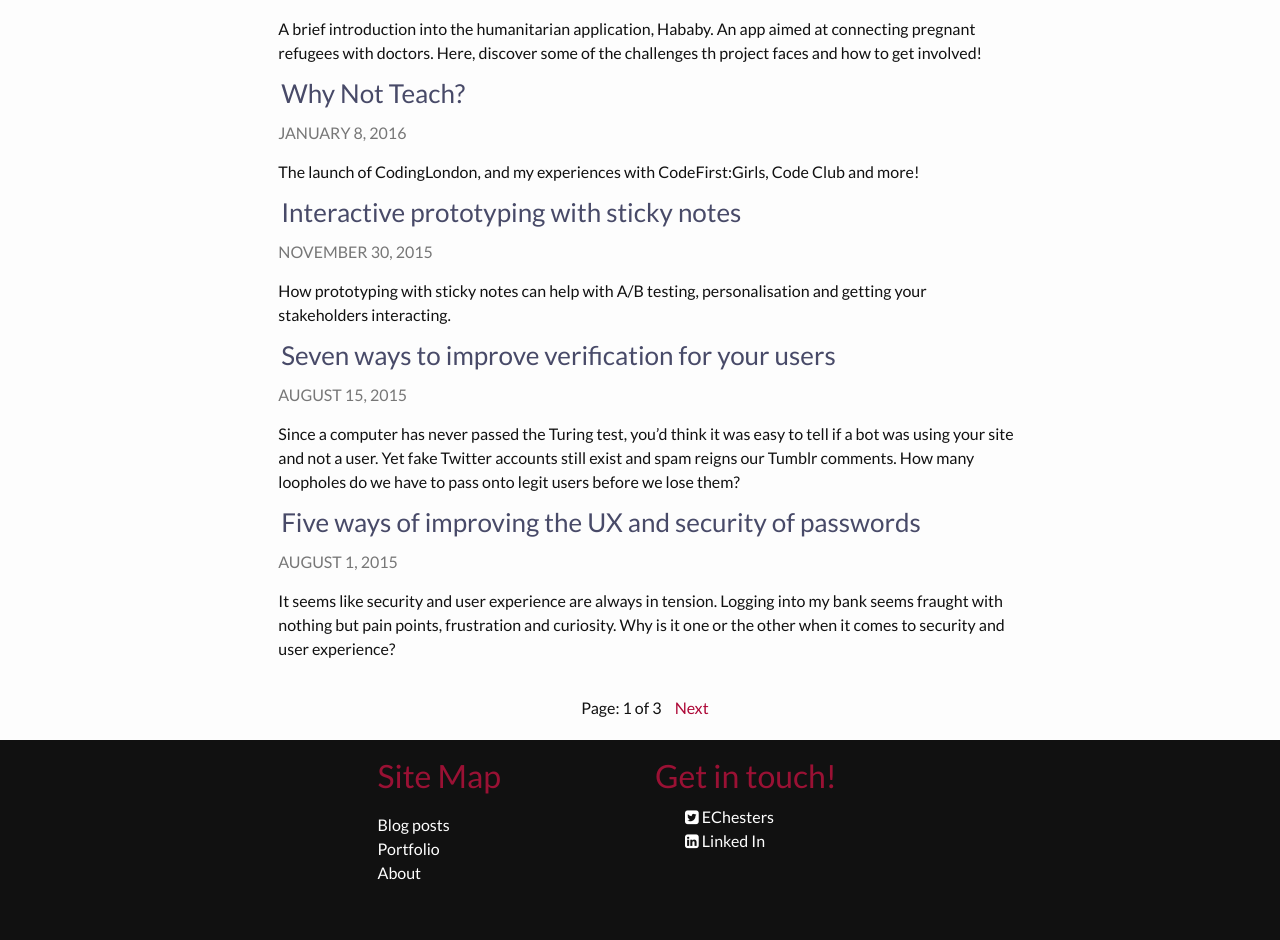
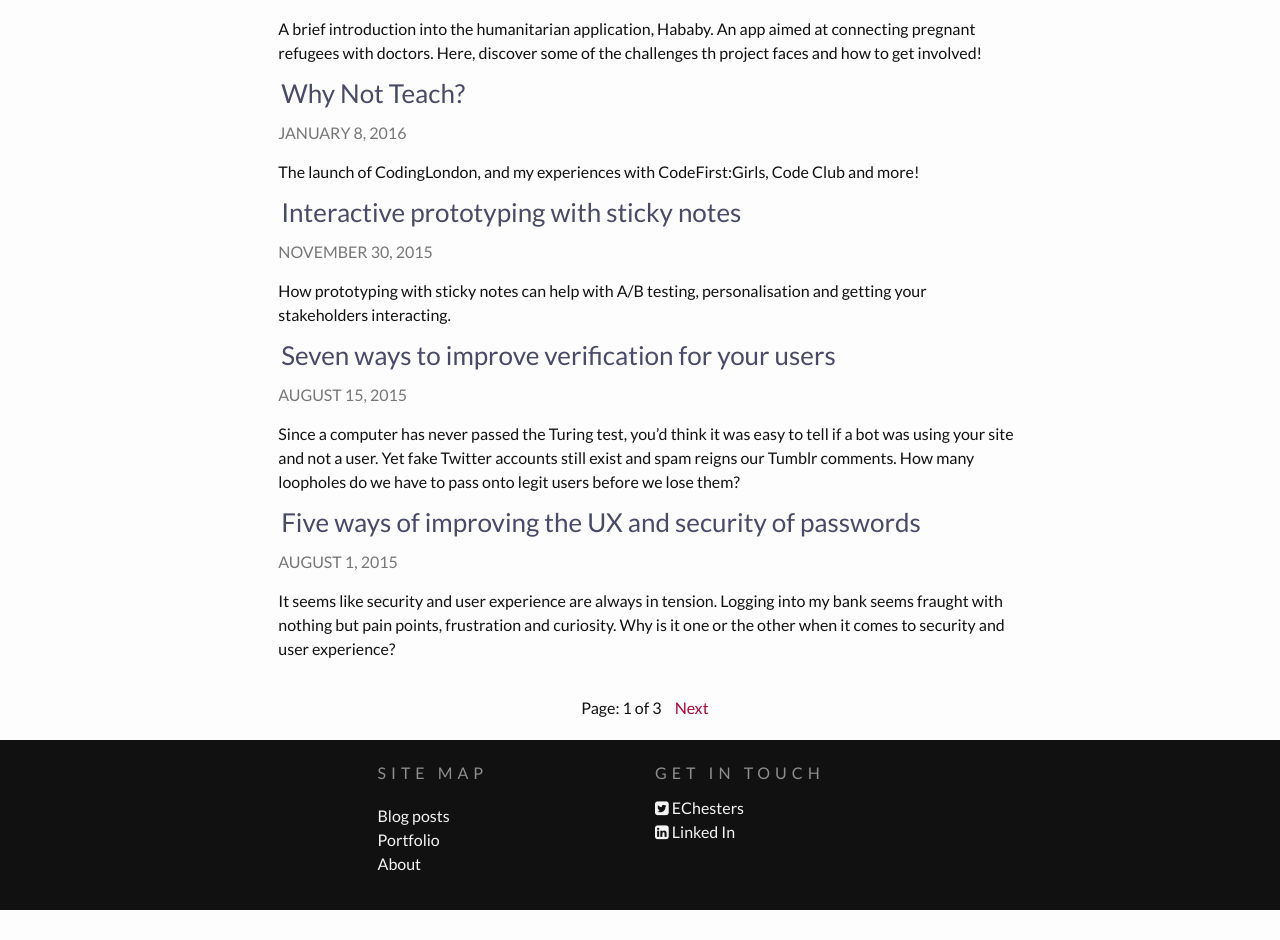
Before and after one commit to EChesters/echesters.github.io, a Jekyll site: the page built from index.html, in a window 1280 px wide. Shown: the part 851-1791 px from the top of the page. Built offline with Jekyll 4.4.1, drawn with Linux system fonts in a browser that asks for light colours; nearby versions of some CDN libraries; the list of posts is cut into pages by our own code; after the commit the page ends 1761 px from its top, so only the background shows below that.

Commit message:
Changed footer styling

```diff
--- a/_includes/footer.html
+++ b/_includes/footer.html
@@ -4,14 +4,14 @@
       <div class="col-xs-12 col-md-9 col-lg-6 position central">
         <div class="col-xs-12 col-sm-6 position left">
           <h4>Site Map</h4>
-          <ul class="site-map">
+          <ul>
             <li><a href="/">Blog posts</a></li>
             <li><a href="/portfolio.html">Portfolio</a></li>
             <li><a href="/about.html">About</a></li>
           </ul>
         </div>
         <div class="col-xs-12 col-sm-6 position right">
-          <h4>Get in touch!</h4>
+          <h4>Get in touch</h4>
           <ul>
             <li><a href="//twitter.com/EChesters"><i class="fa fa-twitter-square"></i>   EChesters</a></li>
             <li><a href="//uk.linkedin.com/in/elizabeth-chesters-a9297883"><i class="fa fa-linkedin-square"></i>   Linked In</a></li>
--- a/_sass/_footer.scss
+++ b/_sass/_footer.scss
@@ -2,6 +2,7 @@ $footer-text:			#86a784;
 $brand-darker:			#9a1134;
 
 .footer {
+  padding: 15px 0;
   position: absolute;
   bottom: 0;
   width: 100%;
@@ -17,29 +18,28 @@ footer {
 		font-size: 2em;
 		display: inline-block;
 		@include vertical-align(-25%);
-		color: $brand-darker;
+		color: $grey-color;
 		margin-bottom: 0;
+		text-transform: uppercase;
+		font-size: $base-font-size;
+		letter-spacing: 5px;
 	}
 
 	ul {
+		margin-left: 0;
 		list-style: none;
 		@include vertical-align(-35%);
 
 		li a {
-			color: #fff;
+			color: $grey-color-light;
 
 			&:visited {
-				color: #fff;
+				color: $grey-color-light;
 			}
 
 			&:hover {
-				color: $brand-darker;
-				text-decoration: underline;
+				color: $brand-secondary;
 			}
 		}
 	}
 }
-
-ul.site-map {
-	margin-left: 0;
-}
--- a/css/main.scss
+++ b/css/main.scss
@@ -25,7 +25,7 @@ $grey-color-light: 		lighten($grey-color, 40%);
 $grey-color-dark:  		darken($grey-color, 25%);
 
 $content-width:    		800px;
-$footer-height:         200px;
+$footer-height:         170px;
 
 $on-palm:          		600px;
 $on-laptop:        		800px;
```
